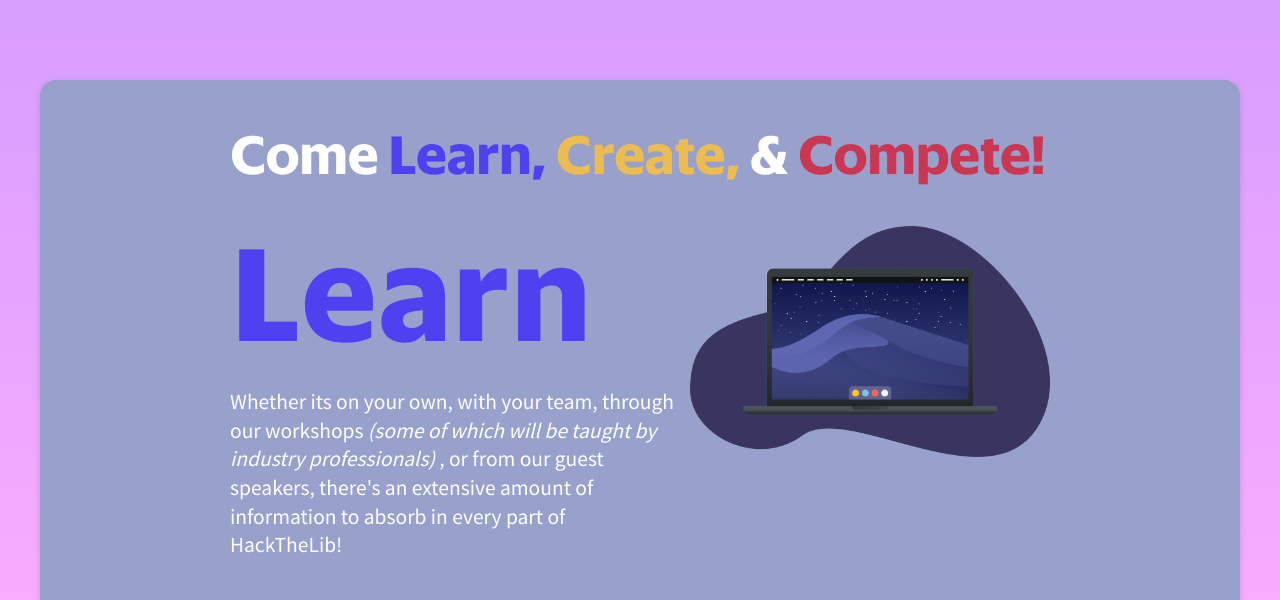
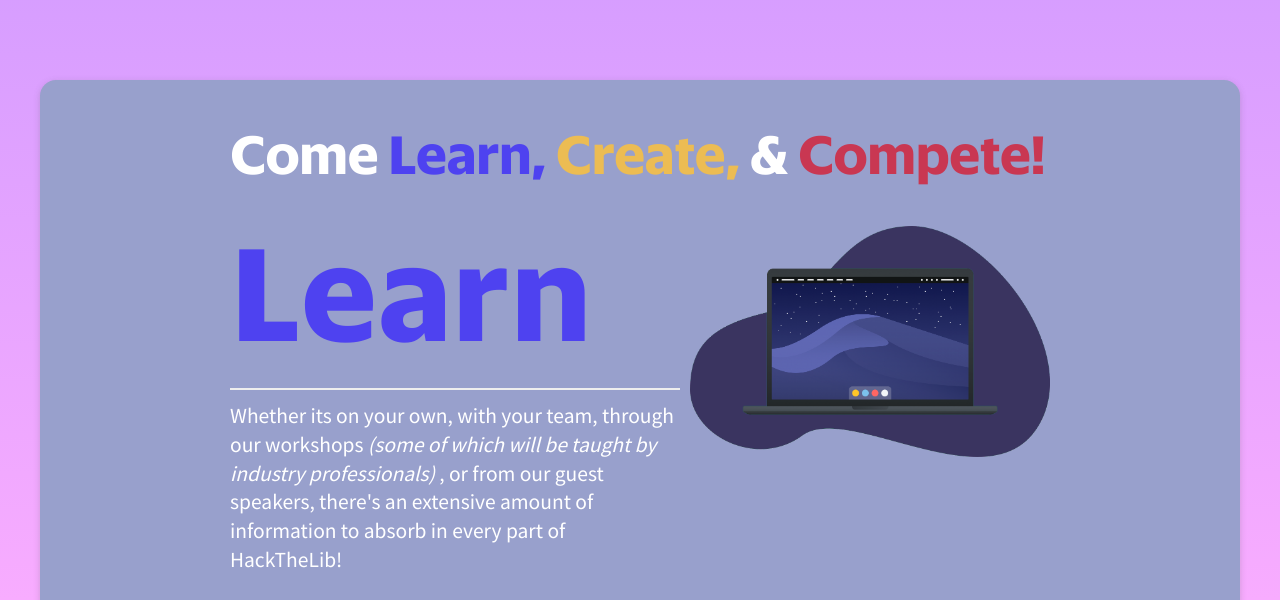
Before and after one commit to HackTheLibrary/HackTheLib-NewWebsite, a PHP site: page / in a window 1280 px wide. Shown: the part 2000-2600 px from the top of the page. Run offline with PHP 8.4, Linux system fonts and the light colour scheme; some web fonts are replaced.

Commit message:
Added a divider via outline for the navbar. Added divider via <hr> for each seciton of  come,learn,complete.

```diff
--- a/index.html
+++ b/index.html
@@ -128,7 +128,10 @@
             </div>
             <div class="container container--spacing column ">
               <div class="column__cell column__left column__vertical-center">
-                <h2 class="soft-blue" style = "font-size: 5vh">Learn</h2>
+                <div>
+                  <h2 class="soft-blue" style = "font-size: 5vh">Learn</h2>
+                  <hr>
+                </div>
                 <p>
                   Whether its on your own, with your team, through
                   our workshops <em> (some of which will be taught
@@ -143,7 +146,10 @@
             </div>
             <div class="container container--spacing column">
               <div class="column__cell column__left column__vertical-center">
-                <h2 class="soft-orange" style = "font-size: 5vh">Create</h2>
+                <div>
+                  <h2 class="soft-orange" style = "font-size: 5vh">Create</h2>
+                  <hr>
+                </div>
                 <p>
                   Team up or go solo and to create something awesome!
                   Software, hardware, or a combination of both, anything that you have at
@@ -157,7 +163,10 @@
             </div>
             <div class="container container--spacing column">
               <div class="column__cell column__left column__vertical-center">
-                <h2 class="soft-red" style = "font-size: 5vh">Compete</h2>
+                <div>
+                    <h2 class="soft-red" style = "font-size: 5vh">Compete</h2>
+                    <hr>
+                </div>
                 <p>
                   Although this event is all about learning and creating something
                   cool, competition adds an edge to it like no other. You can compete in
--- a/styles/main.css
+++ b/styles/main.css
@@ -165,6 +165,7 @@
     top: 0;
     /* At the top */
     z-index: 99;
+    outline: 2px solid #777777;
 }
 
 /* Style the navbar links */
```
